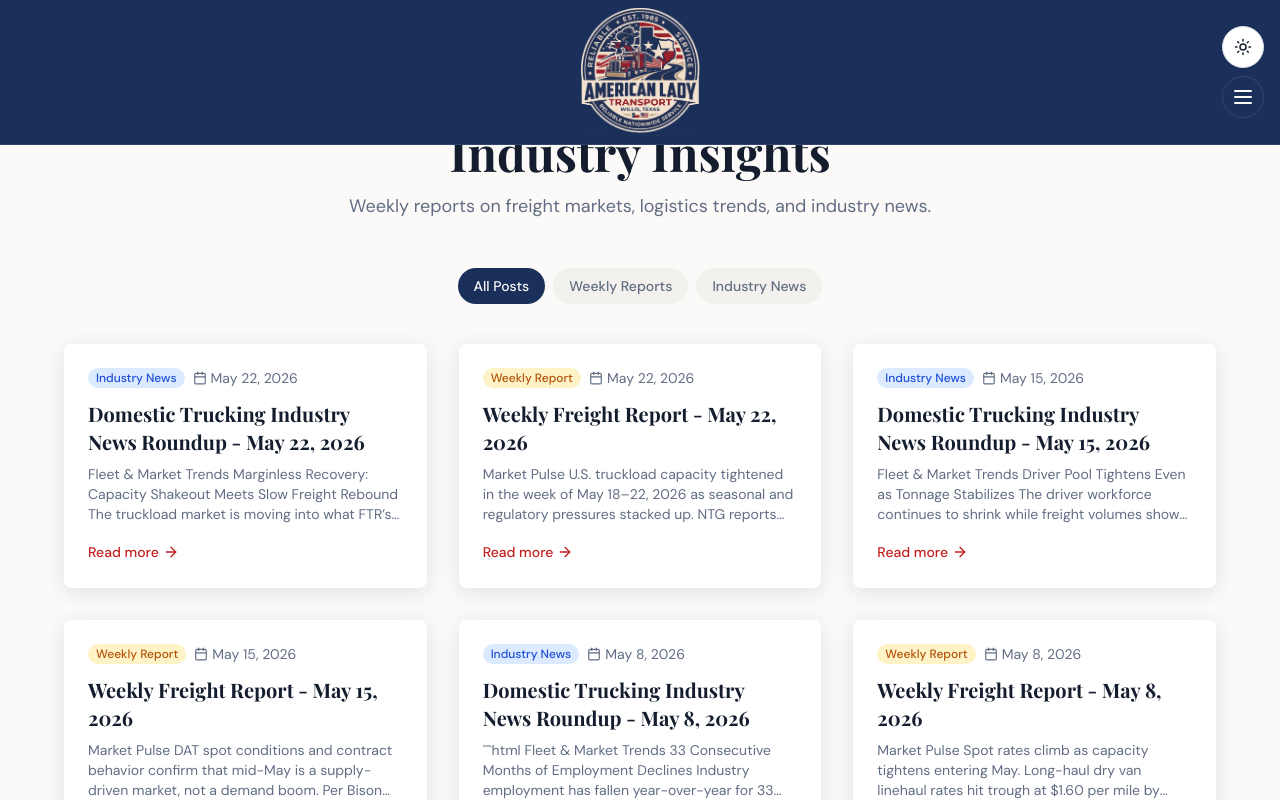
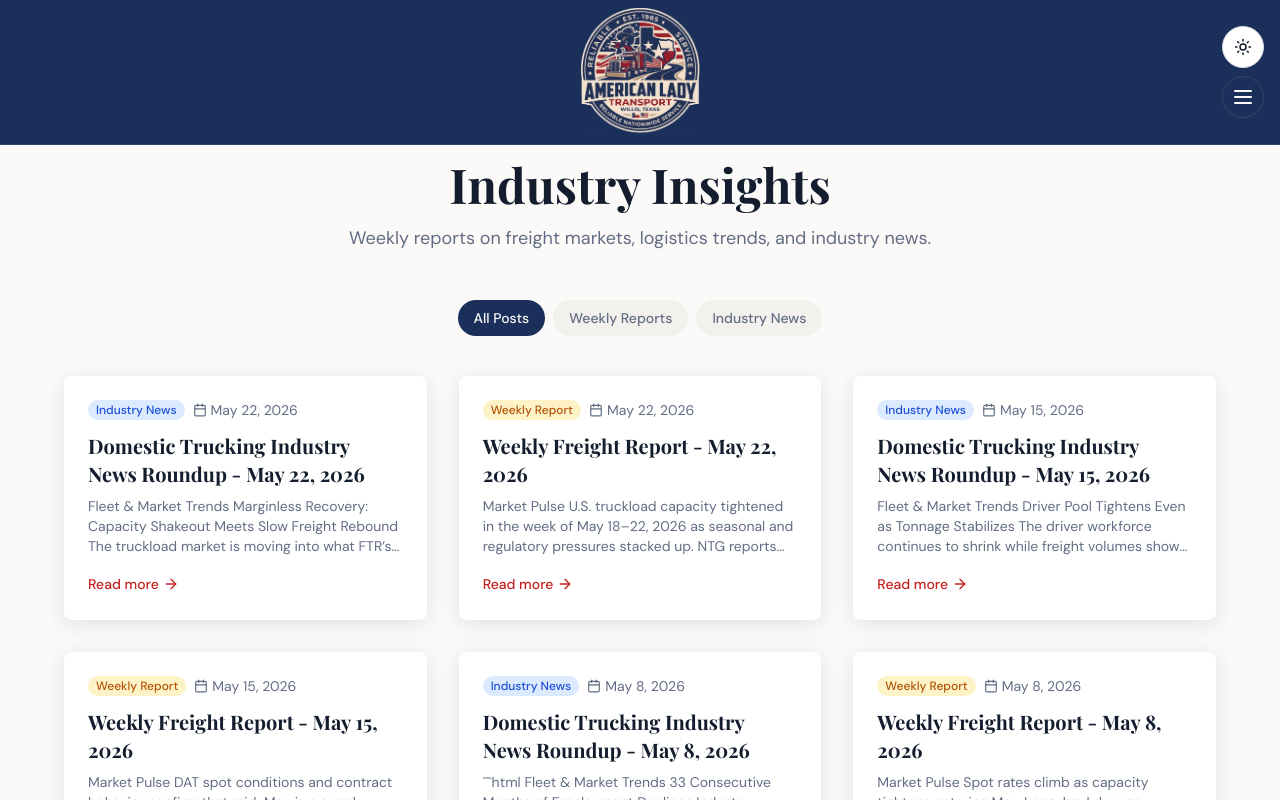
Before and after one commit to Americnaladytrans/american-lady-transport-web, a React (Vite) app: page /blog in a window 1280 px wide. Shown: the top 800 px of the page. Built offline with nearby package versions, Linux system fonts and the light colour scheme; a web font is replaced by a local one.

Commit message:
Fix blog page header overlap on Industry Insights title
Header is fixed and h-36 (144px). Bumping pt-32 → pt-40 (160px) on blog
and blog post pages so titles clear the header.

```diff
--- a/src/pages/BlogPage.tsx
+++ b/src/pages/BlogPage.tsx
@@ -52,7 +52,7 @@
         canonicalPath="/blog"
       />
       <Header />
-      <main className="pt-32 pb-20">
+      <main className="pt-40 pb-20">
         <div className="container mx-auto px-4">
           <div className="text-center mb-12">
             <h1 className="font-serif text-4xl md:text-5xl font-bold text-foreground mb-4">
--- a/src/pages/BlogPostPage.tsx
+++ b/src/pages/BlogPostPage.tsx
@@ -31,7 +31,7 @@
         canonicalPath={`/blog/${slug}`}
       />
       <Header />
-      <main className="pt-32 pb-20">
+      <main className="pt-40 pb-20">
         <div className="container mx-auto px-4 max-w-3xl">
           <Link
             to="/blog"
```
